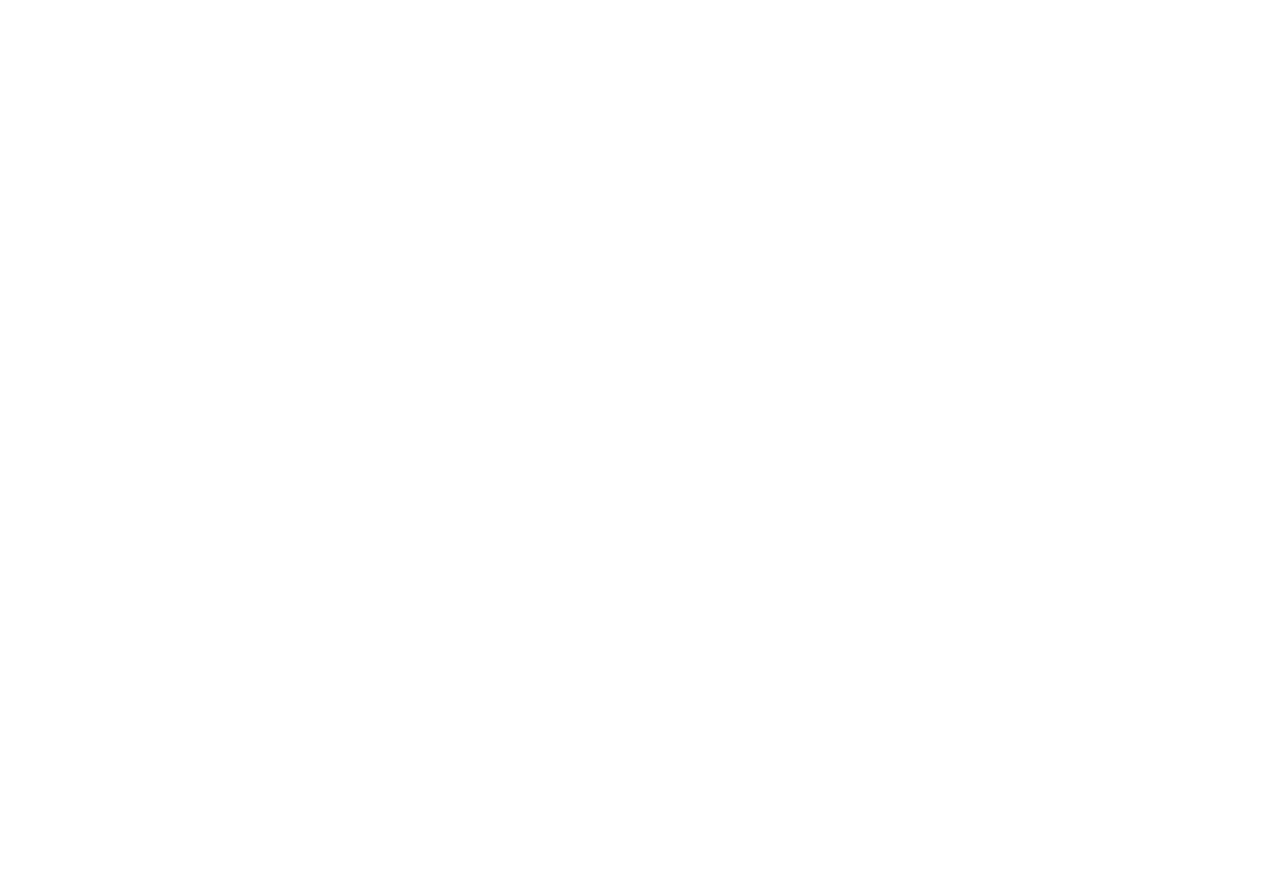
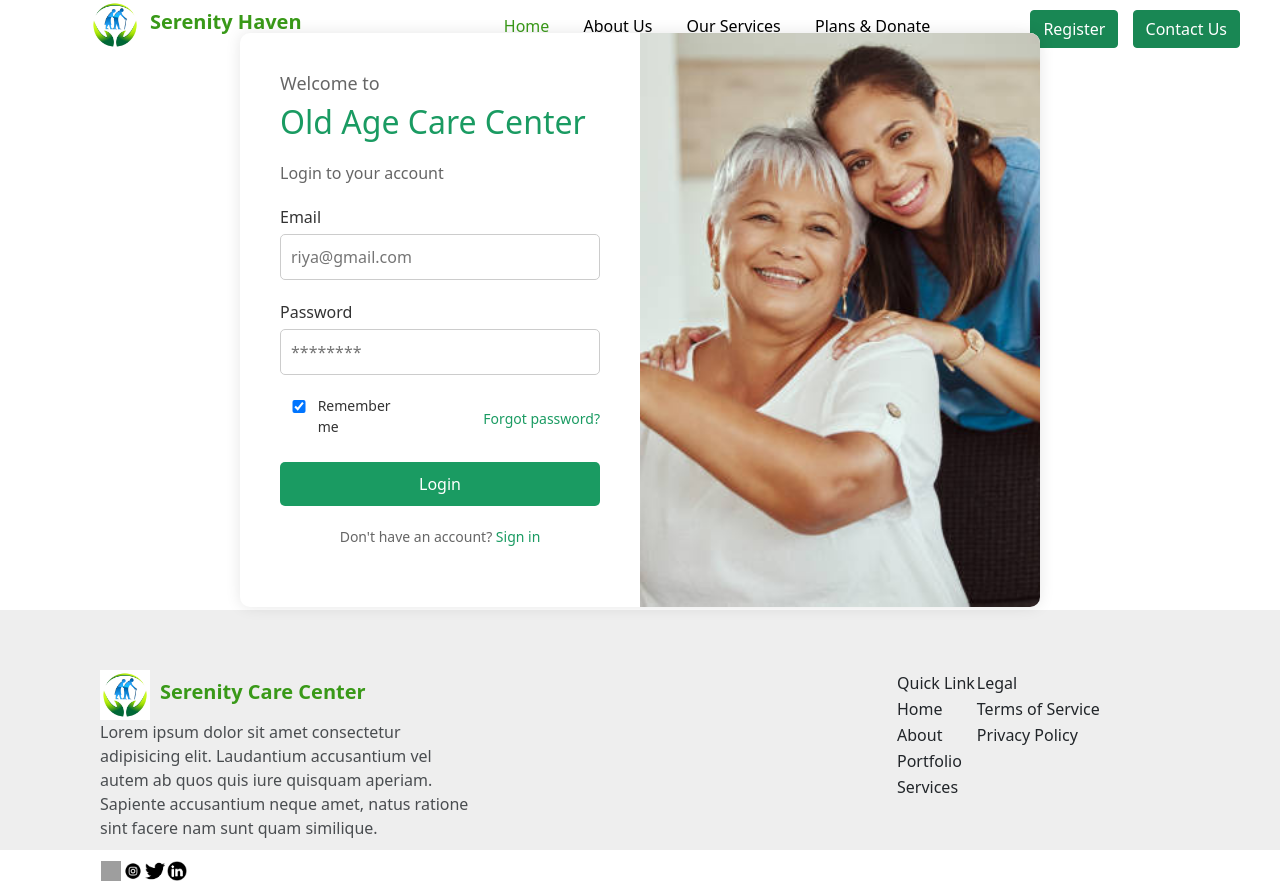
Before and after one commit to Muzadded/Serenity-Haven, a PHP site: page /login.php in a window 1280 px wide. Before the commit the page is empty. Before the commit the page ends 800 px from the top, so only its background shows below. Run offline with PHP 8.4, Linux system fonts and the light colour scheme; grey boxes are pictures that could not be loaded.

Commit message:
login page

```diff
--- a/about_us.html
+++ b/about_us.html
@@ -20,7 +20,7 @@
                 <a class="nav_link" href="plans.php">Plans & Donate</a>
             </div>
             <div id="right_nav_btn">
-                <a class="btn btn-success login" href="#" role="button">Log In</a>
+                <a class="btn btn-success login" href="login.php" role="button">Log In</a>
                 <a class="btn btn-success contact_btn" href="#" role="button">Contact Us</a>
             </div>
         </div>
--- /dev/null
+++ b/css/logins.css
@@ -0,0 +1,180 @@
+#nav {
+  /* background-color: aquamarine; */
+  height: 60px;
+}
+
+#left_nav {
+  float: left;
+  margin-left: 90px;
+}
+
+#right_nav {
+  float: right;
+
+}
+
+#right_nav_link {
+  float: left;
+  margin: 14px 100px 0px 0px;
+}
+
+#right_nav_btn {
+  float: right;
+  margin: 10px 40px 0px 0px;
+}
+
+.login {
+  margin-right: 10px;
+}
+
+.nav_link {
+  padding-left: 30px;
+  text-decoration: none;
+  color: black;
+  font-weight: 500;
+}
+
+/* #login_div{
+  background-color: aqua;
+  margin: 5% 20% 5% 20%;
+
+}
+#right_div{
+  background-color: bisque;
+  float: right;
+}
+#left_div{
+  background-color: rgb(110, 70, 21);
+  float: left;
+} */
+
+.container {
+  display: flex;
+  justify-content: center;
+  align-items: center;
+  height: 65vh;
+  /* background-color: #1A9B62; Main green background */
+}
+
+/* Login box structure */
+.login-box {
+  display: flex;
+  background-color: white;
+  border-radius: 10px;
+  overflow: hidden;
+  width: 800px;
+  box-shadow: 0 0 15px rgba(0, 0, 0, 0.1);
+}
+
+/* Form section design */
+.form-section {
+  padding: 40px;
+  width: 50%;
+  display: flex;
+  flex-direction: column;
+  justify-content: center;
+}
+
+.form-section h2 {
+  color: #666;
+  font-size: 18px;
+}
+
+.form-section h1 {
+  color: #1A9B62; /* Green color for the title */
+  font-size: 32px;
+  margin-bottom: 20px;
+}
+
+.form-section p {
+  margin-bottom: 20px;
+  color: #666;
+}
+
+.form-section label {
+  display: block;
+  margin-bottom: 5px;
+  color: #333;
+}
+
+.form-section input {
+  width: 100%;
+  padding: 10px;
+  margin-bottom: 20px;
+  border: 1px solid #ccc;
+  border-radius: 5px;
+}
+
+.remember-forgot {
+  display: flex;
+  justify-content: space-between;
+  align-items: center;
+  margin-bottom: 20px;
+}
+
+.remember-forgot label {
+  display: flex;
+  align-items: center;
+  font-size: 14px;
+}
+
+.remember-forgot a {
+  text-decoration: none;
+  color: #1A9B62;
+  font-size: 14px;
+}
+
+.login-btn {
+  width: 100%;
+  padding: 10px;
+  background-color: #1A9B62;
+  border: none;
+  color: white;
+  border-radius: 5px;
+  cursor: pointer;
+}
+
+.login-btn:hover {
+  background-color: #157a4f;
+}
+
+/* Sign up text */
+.sign-up {
+  margin-top: 20px;
+  text-align: center;
+  font-size: 14px;
+}
+
+.sign-up a {
+  text-decoration: none;
+  color: #1A9B62;
+}
+
+/* Image section design */
+.image-section {
+  width: 50%;
+  background-color: #f5f5f5;
+}
+
+.image-section img {
+  width: 100%;
+  height: 100%;
+  object-fit: cover;
+}
+#footer {
+  background-color: #EEEEEE;
+  height: 240px;
+  margin-top: 30px;
+}
+
+#footer_left {
+  float: left;
+  width: 30%;
+  margin: 60px 0 0 100px;
+}
+
+#footer_right {
+  float: right;
+  width: 30%;
+  margin: 60px 0 0 100px;
+}
--- a/index.html
+++ b/index.html
@@ -20,7 +20,7 @@
                 <a class="nav_link" href="plans.php">Plans & Donate</a>
             </div>
             <div id="right_nav_btn">
-                <a class="btn btn-success login" href="#" role="button">Log In</a>
+                <a class="btn btn-success login" href="login.php" role="button">Log In</a>
                 <a class="btn btn-success contact_btn" href="#" role="button">Contact Us</a>
             </div>
         </div>
--- a/login.php
+++ b/login.php
@@ -0,0 +1,101 @@
+<!DOCTYPE html>
+<html lang="en">
+
+<head>
+    <meta charset="UTF-8">
+    <meta name="viewport" content="width=device-width, initial-scale=1.0">
+    <link href="https://cdn.jsdelivr.net/npm/bootstrap@5.1.3/dist/css/bootstrap.min.css" rel="stylesheet" integrity="sha384-1BmE4kWBq78iYhFldvKuhfTAU6auU8tT94WrHftjDbrCEXSU1oBoqyl2QvZ6jIW3" crossorigin="anonymous">
+    <link rel="stylesheet" href="css\logins.css">
+    <title>Document</title>
+</head>
+
+<body>
+    <div id="nav">
+        <div id="left_nav">
+            <img src="assets/logo.jpg" style="width: 50px; height: 50px;" alt=""><span style="margin-left:10px ;font-size: 20px; font-weight: bold; color: #399918;">Serenity Haven</span>
+        </div>
+        <div id="right_nav">
+            <div id="right_nav_link">
+                <a class="nav_link" href="index.html" style="color: #399918;">Home</a>
+                <a class="nav_link" href="about_us.html">About Us</a>
+                <a class="nav_link" href="our_services.html">Our Services</a>
+                <a class="nav_link" href="plans.php">Plans & Donate</a>
+            </div>
+            <div id="right_nav_btn">
+                <a class="btn btn-success login" href="login.php" role="button">Register</a>
+                <a class="btn btn-success contact_btn" href="#" role="button">Contact Us</a>
+            </div>
+        </div>
+    </div>
+
+    <div class="container">
+        <div class="login-box">
+            <div class="form-section">
+                <h2>Welcome to</h2>
+                <h1>Old Age Care Center</h1>
+                <p>Login to your account</p>
+
+                <form action="#">
+                    <label for="email">Email</label>
+                    <input type="email" id="email" name="email" placeholder="riya@gmail.com" required>
+
+                    <label for="password">Password</label>
+                    <input type="password" id="password" name="password" placeholder="********" required>
+
+                    <div class="remember-forgot">
+                        <label><input type="checkbox" name="remember" checked> Remember me</label>
+                        <a href="#">Forgot password?</a>
+                    </div>
+
+                    <button type="submit" class="login-btn">Login</button>
+                </form>
+
+                <p class="sign-up">Don't have an account? <a href="register.php">Sign in</a></p>
+            </div>
+
+            <div class="image-section">
+                <img src="assets/logins_cover.jpg" alt="Old Age Care Center">
+            </div>
+        </div>
+    </div>
+
+
+    <div id="footer">
+        <div id="footer_left">
+            <img style="width: 50px; height: 50px;" src="assets/logo.jpg" alt=""><span style="margin-left:10px ;font-size: 20px; font-weight: bold; color: #399918;">Serenity Care Center</span>
+            <p style="opacity: 0.8;">Lorem ipsum dolor sit amet consectetur adipisicing elit. Laudantium accusantium vel autem ab quos quis iure quisquam aperiam. Sapiente accusantium neque amet, natus ratione sint facere nam sunt quam similique.</p>
+            <table>
+                <tr>
+                    <td><img style="width: 20px; height: 20px;" src="assets/facebook-round-black-icon4588.logowik.com.webp" alt=""></td>
+                    <td><img style="width: 20px; height: 20px;" src="assets/insta.png" alt=""></td>
+                    <td><img style="width: 20px; height: 20px;" src="assets/twitt.png" alt=""></td>
+                    <td><img style="width: 20px; height: 20px;" src="assets/ln.png" alt=""></td>
+                </tr>
+            </table>
+        </div>
+        <div id="footer_right">
+            <table>
+                <tr>
+                    <td>Quick Link</td>
+                    <td>Legal</td>
+                </tr>
+                <tr>
+                    <td>Home</td>
+                    <td>Terms of Service</td>
+                </tr>
+                <tr>
+                    <td>About</td>
+                    <td>Privacy Policy</td>
+                </tr>
+                <tr>
+                    <td>Portfolio</td>
+                </tr>
+                <tr>
+                    <td>Services</td>
+                </tr>
+            </table>
+        </div>
+    </div>
+</body>
+
+</html>
--- a/our_services.html
+++ b/our_services.html
@@ -20,7 +20,7 @@
                 <a class="nav_link" href="plans.php">Plans & Donate</a>
             </div>
             <div id="right_nav_btn">
-                <a class="btn btn-success login" href="#" role="button">Log In</a>
+                <a class="btn btn-success login" href="login.php" role="button">Log In</a>
                 <a class="btn btn-success contact_btn" href="#" role="button">Contact Us</a>
             </div>
         </div>
--- a/plans.php
+++ b/plans.php
@@ -22,7 +22,7 @@
                 <a class="nav_link" href="plans.php" style="color: #399918;">Plans & Donate</a>
             </div>
             <div id="right_nav_btn">
-                <a class="btn btn-success login" href="#" role="button">Log In</a>
+                <a class="btn btn-success login" href="login.php" role="button">Log In</a>
                 <a class="btn btn-success contact_btn" href="#" role="button">Contact Us</a>
             </div>
         </div>
```
Also changed, not shown: assets/logins_cover.jpg (added).
